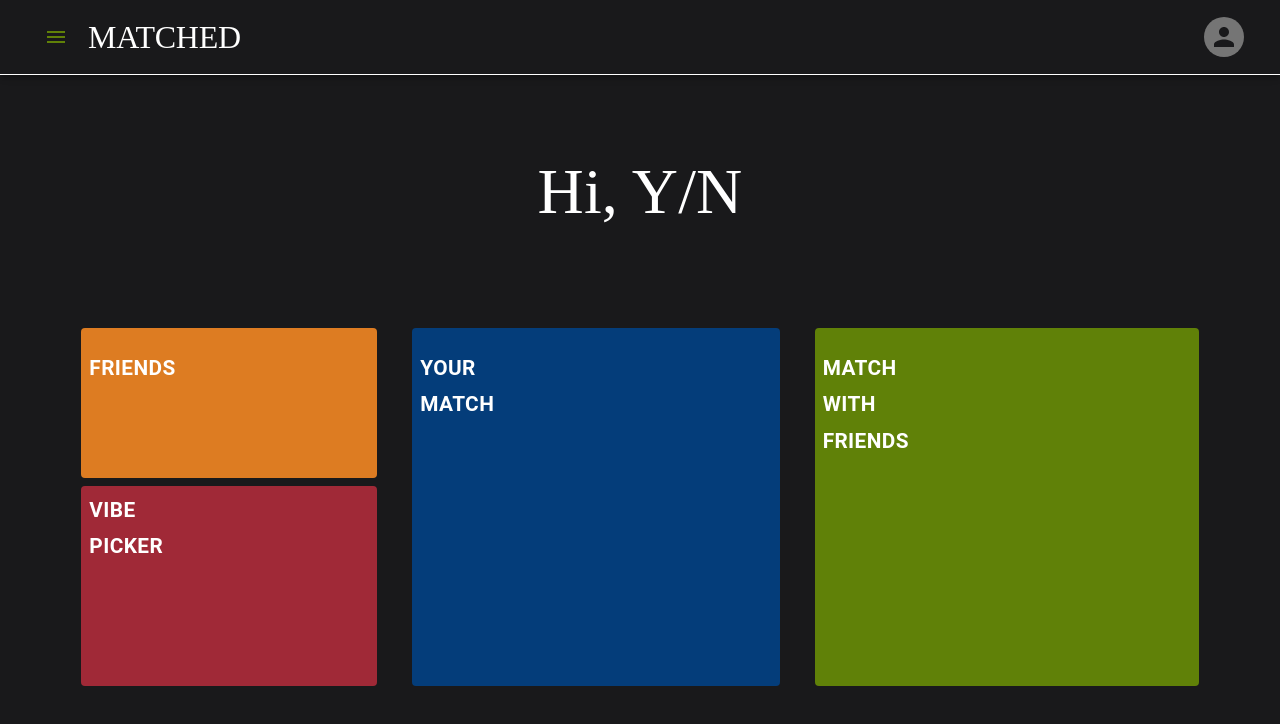
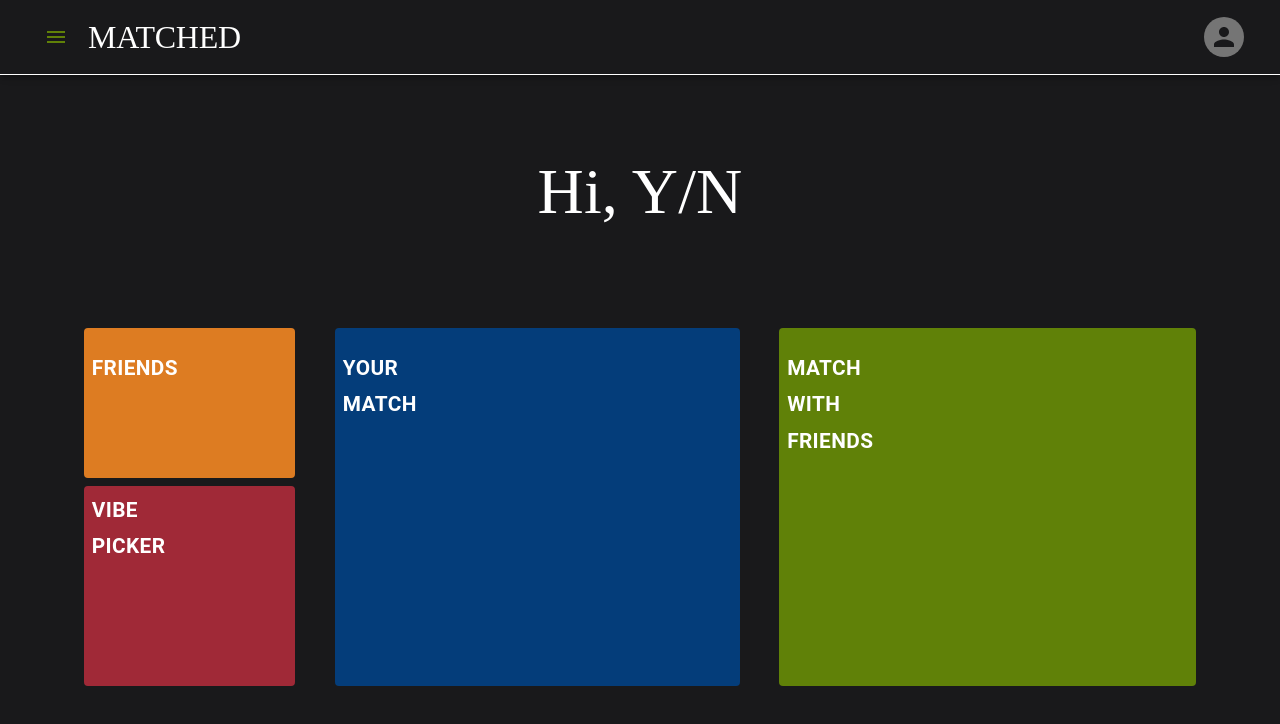
Before and after one commit to lyraphix/spotify-matched, a Next.js app: page /posts/dashboard in a window 1280 px wide. Shown: the top 724 px of the page. Built offline with nearby package versions, Linux system fonts and the light colour scheme.

Commit message:
Change to box

```diff
--- a/src/pages/posts/dashboard.js
+++ b/src/pages/posts/dashboard.js
@@ -92,9 +92,9 @@ export default function Dashboard() {
             {/* <Box sx={{ flexGrow: 5, display: 'flex' }}></Box> */}
             <Box sx={{ flexGrow: 0.5 }}></Box>
 
-            <Box sx={{ flexGrow: 3 }}>
+            <Box sx={{ flexGrow: 0.5 }}>
               <Button
-                style={{ minHeight: '150px', flexGrow: 1}}
+                style={{ minHeight: '150px', flexGrow: 2}}
                 fullWidth
                 fullHeight
                 variant="text"
@@ -113,7 +113,7 @@ export default function Dashboard() {
                 </Grid>
               </Button>
               <Button
-                style={{ minHeight: '200px', flexGrow: 1 }}
+                style={{ minHeight: '200px', flexGrow: 3 }}
                 fullWidth
                 fullHeight
                 // style={{
@@ -140,7 +140,7 @@ export default function Dashboard() {
 
             </Box>
             <Box sx={{flexGrow:1}}></Box>
-            <Box item xs={4} sx={{ flexGrow: 8 }}>
+            <Box item xs={4} sx={{ flexGrow: 8, flexDirection:"row" }}>
               <Button
                 fullWidth
                 fullHeight
@@ -172,7 +172,7 @@ export default function Dashboard() {
 
             </Box>
             <Box sx={{ flexGrow: 1, display: 'flex', flexDirection:"row" }}></Box>
-            <Grid item xs={4} sx={{ flexGrow: 3 }}>
+            <Box sx={{ flexGrow: 8 }}>
               <Button
                 fullWidth
                 fullHeight
@@ -201,7 +201,7 @@ export default function Dashboard() {
                 </Grid>
 
               </Button>
-            </Grid>
+            </Box>
             <Box sx={{ flexGrow: 0.5 }}></Box>
           </Grid>
         </Box>
```
